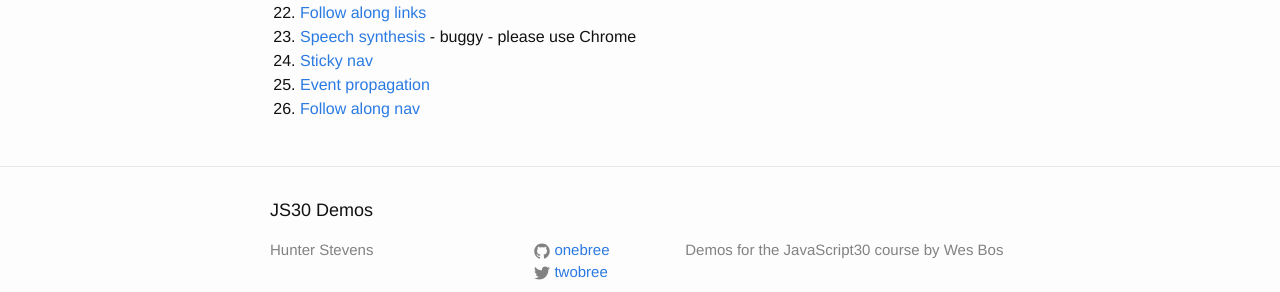
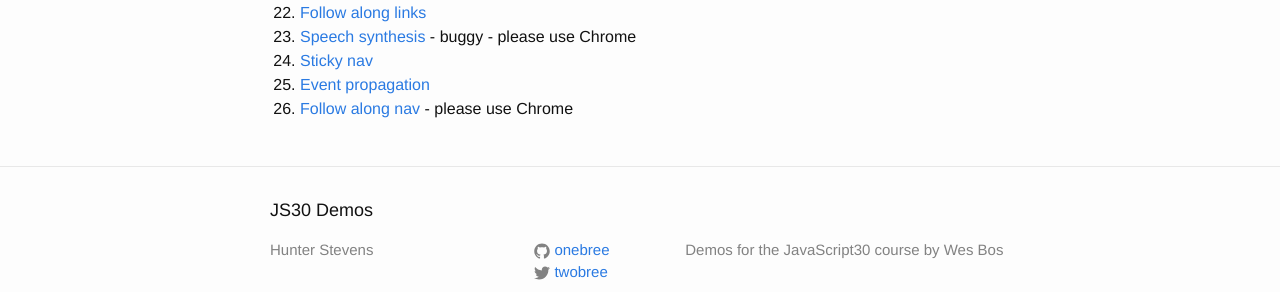
Before and after one commit to onebree/js30, a Jekyll site: the page built from index.md, in a window 1280 px wide. Shown: the part 702-994 px from the top of the page. Built offline with Jekyll 4.4.1, drawn with Linux system fonts in a browser that asks for light colours; our own code applies the rules of GitHub Pages for plain Markdown files.

Commit message:
Update index

```diff
--- a/index.md
+++ b/index.md
@@ -31,4 +31,4 @@
 23. [Speech synthesis](/js30/23-speech-synthesis/) - buggy - please use Chrome
 24. [Sticky nav](/js30/24-sticky-nav/)
 25. [Event propagation](/js30/25-event-propagation/)
-26. [Follow along nav](/js30/26-follow-along-nav/)
+26. [Follow along nav](/js30/26-follow-along-nav/) - please use Chrome
```
